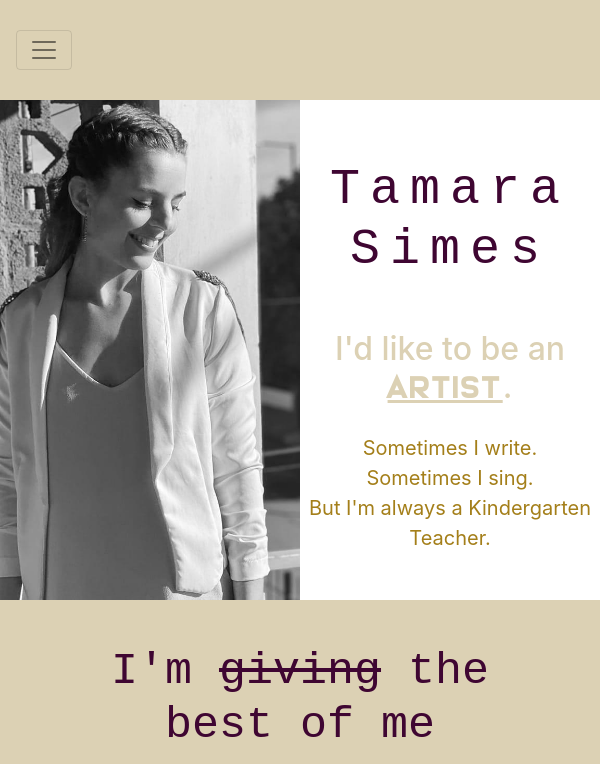
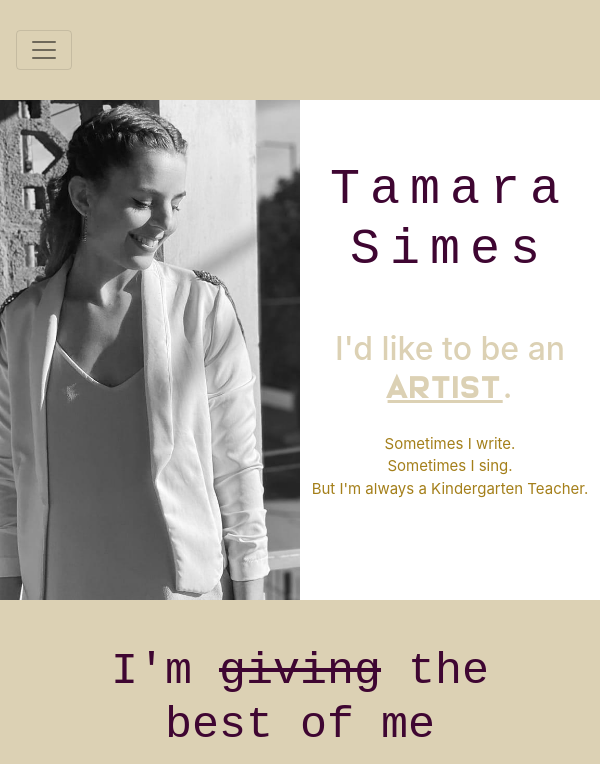
Before and after one commit to tamisimes/miportfoliocoder, a website: page index.html in a window 600 px wide. Shown: the top 764 px of the page. Drawn offline with nearby package versions, Linux system fonts and the light colour scheme.

Commit message:
solucion problemas de responsive

```diff
--- a/SCSS/estilos.scss
+++ b/SCSS/estilos.scss
@@ -154,7 +154,7 @@ h2 span {
 
 
 /* Móvil pequeño */
-@media only screen and (max-width: 550px) and (min-width: 360px) {
+@media only screen and (max-width: 550px) and (min-width: 30gi0px) {
     header {
         background-color: $marronclarito;
         margin: 100;
@@ -212,7 +212,7 @@ h2 span {
 /* Medida 2 */
 @media only screen and (max-width: 643px) and (min-width: 550px) {
     .item2 p{
-        font-size: 20px;
+        font-size: 15px;
         margin-top: 25px;
     }
     .logos-redes {
```
Also changed, not shown: css/estilos.css.
